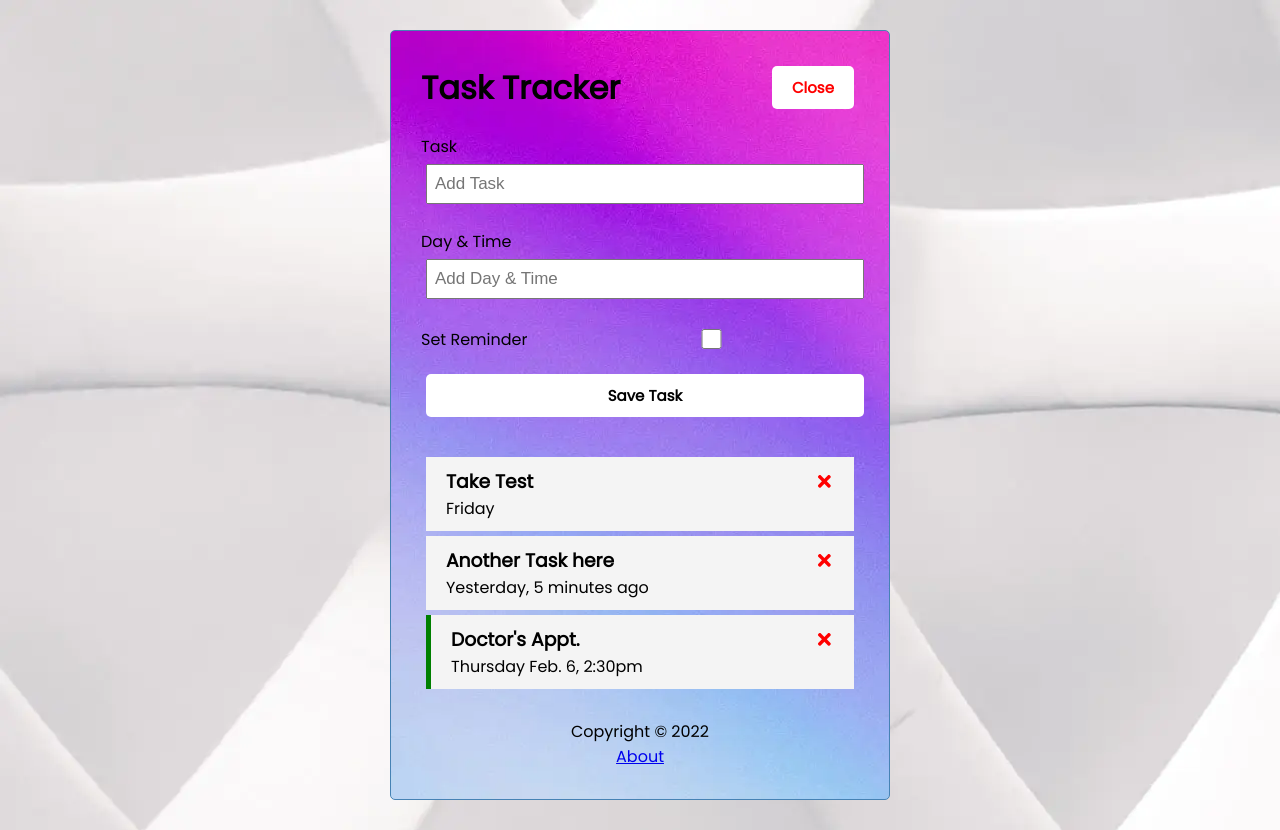
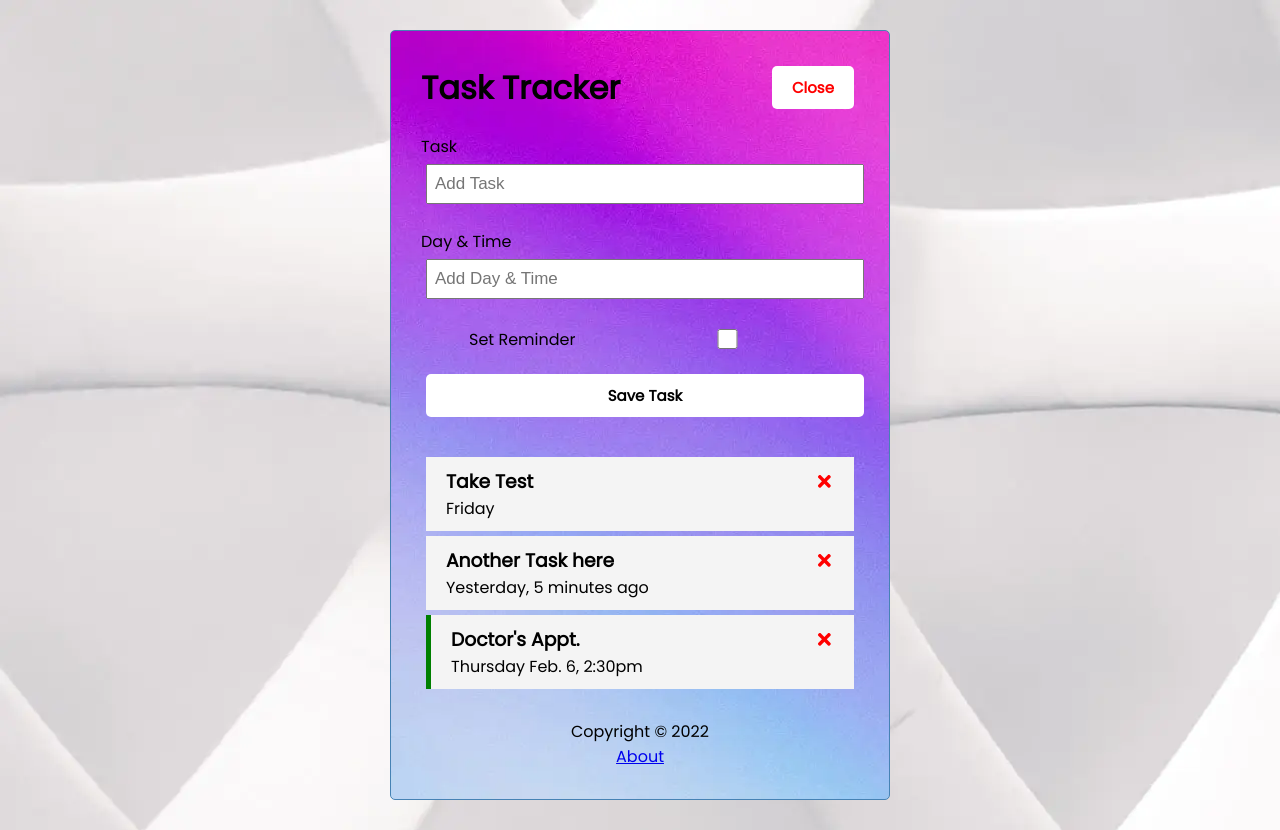
Before and after one commit to ThomasStrong/react-tasker, a React (Create React App) app: page / in a window 1280 px wide. Both pictures are taken after a click on the button "Add". Built offline with nearby package versions, Linux system fonts and the light colour scheme; data requests are answered from the project's data file.

Commit message:
Style changes to checkbox

```diff
--- a/src/index.css
+++ b/src/index.css
@@ -104,6 +104,7 @@ body {
 
 .form-control-check label {
   flex: 1;
+  padding-left: 3rem;
 }
 
 .form-control-check input {
```
